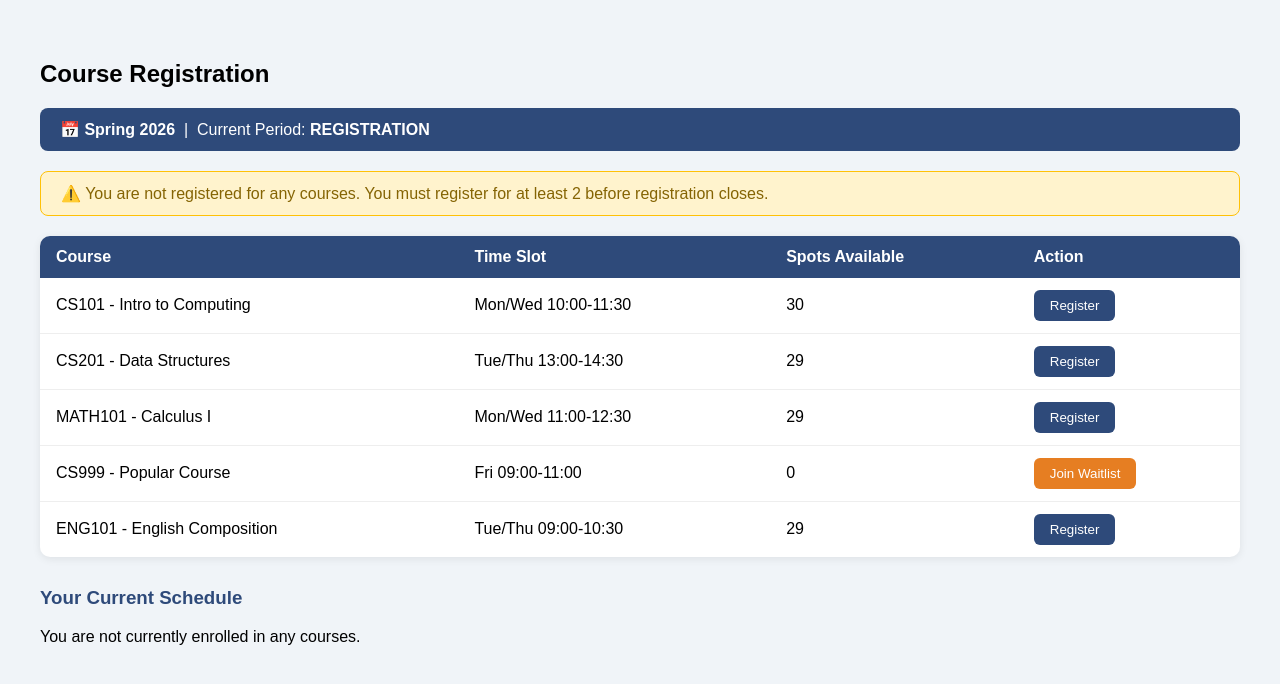
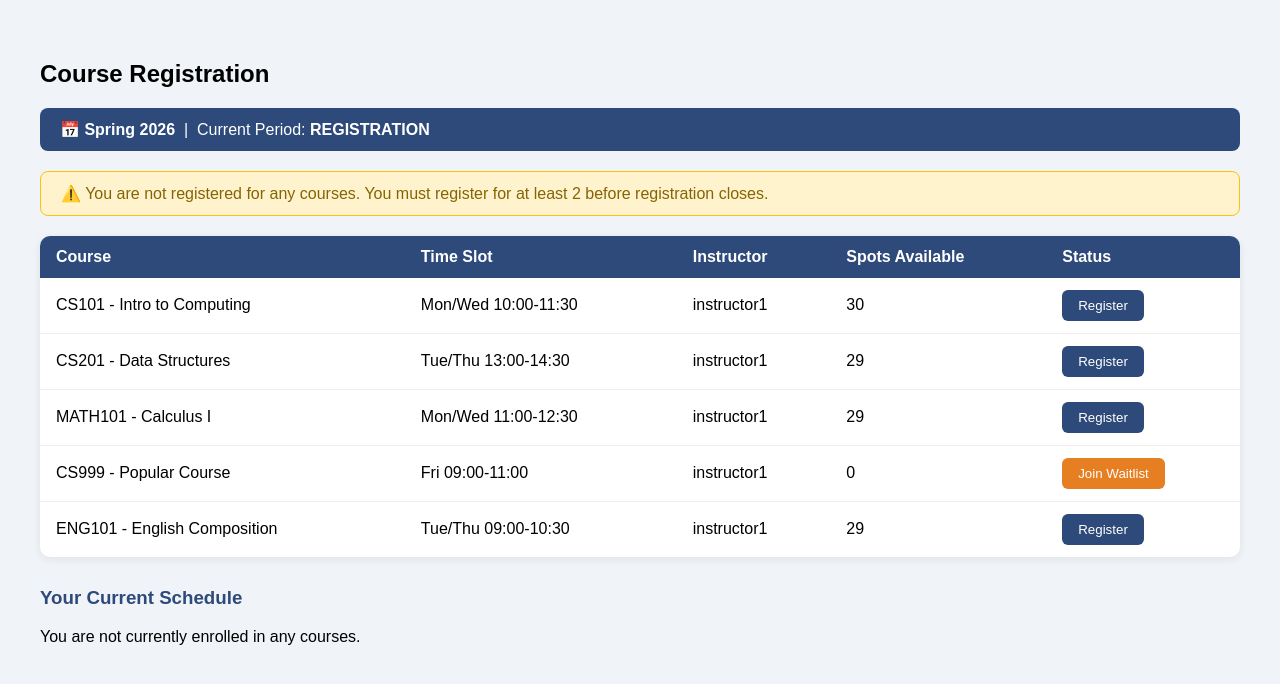
Before and after one commit to Alisha-IM05/college0, a Flask app: page /courses/register in a window 1280 px wide. Shown: the part 56-740 px from the top of the page. Run offline with Flask 3, Linux system fonts and the light colour scheme; a user stored in the database is signed in; data comes from the database, SQL or seed files in the repository; data that the repository does not hold is empty.

Commit message:
fix register_for_course route, add instructor column to registration table, fix schedule table layout

```diff
--- a/app.py
+++ b/app.py
@@ -141,13 +141,18 @@ def course_registration():
 
     ).fetchone()
     courses = conn.execute(
-        """SELECT *, time_slot || ' ' || start_time || '-' || end_time as display_slot
-           FROM courses WHERE status = 'active' AND semester_id = ?""",
+        """SELECT c.*, u.username as instructor_name,
+           c.time_slot || ' ' || c.start_time || '-' || c.end_time as display_slot
+           FROM courses c
+           LEFT JOIN users u ON c.instructor_id = u.id
+           WHERE c.status = 'active' AND c.semester_id = ?""",
         (semester['id'],)
     ).fetchall()
     enrolled = conn.execute(
-        """SELECT c.* FROM enrollments e
+        """SELECT c.*, u.username as instructor_name
+           FROM enrollments e
            JOIN courses c ON e.course_id = c.id
+           LEFT JOIN users u ON c.instructor_id = u.id
            WHERE e.student_id = ? AND e.status = 'enrolled'
            AND c.semester_id = ?""",
         (session['user_id'], semester['id'])
@@ -196,27 +201,25 @@ def register_for_course(course_id):
     if 'user_id' not in session:
         return redirect(url_for('home'))
 
-    # Check student is active/matriculated
-        student = conn.execute(
-            "SELECT * FROM users WHERE id = ? AND role = 'student'",
-            (student_id,)
-        ).fetchone()
-        if student is None or student['status'] != 'active':
-            return 'Only active matriculated students can register for courses'
+    message = register_student(session['user_id'], course_id)
 
     conn = get_db()
     semester = conn.execute(
         "SELECT * FROM semesters ORDER BY id ASC LIMIT 1"
-
     ).fetchone()
     courses = conn.execute(
-        """SELECT *, time_slot || ' ' || start_time || '-' || end_time as display_slot
-           FROM courses WHERE status = 'active' AND semester_id = ?""",
+        """SELECT c.*, u.username as instructor_name,
+           c.time_slot || ' ' || c.start_time || '-' || c.end_time as display_slot
+           FROM courses c
+           LEFT JOIN users u ON c.instructor_id = u.id
+           WHERE c.status = 'active' AND c.semester_id = ?""",
         (semester['id'],)
     ).fetchall()
     enrolled = conn.execute(
-        """SELECT c.* FROM enrollments e
+        """SELECT c.*, u.username as instructor_name
+           FROM enrollments e
            JOIN courses c ON e.course_id = c.id
+           LEFT JOIN users u ON c.instructor_id = u.id
            WHERE e.student_id = ? AND e.status = 'enrolled'
            AND c.semester_id = ?""",
         (session['user_id'], semester['id'])
--- a/templates/courses/register.html
+++ b/templates/courses/register.html
@@ -4,19 +4,13 @@
     <title>College0 - Course Registration</title>
     <style>
         body { font-family: Arial, sans-serif; background: #f0f4f8; margin: 0; }
-        .navbar {
-            background-color: #2E4A7A;
-            padding: 15px 30px;
-            color: white;
-            display: flex;
-            justify-content: space-between;
-            align-items: center;
-        }
+        .navbar { background-color: #2E4A7A; padding: 15px 30px; color: white; display: flex; justify-content: space-between; align-items: center; }
         .navbar h1 { margin: 0; font-size: 22px; }
         .navbar a { color: white; text-decoration: none; margin-left: 20px; }
         .container { padding: 40px; }
         .message { background: #d4edda; border: 1px solid #c3e6cb; padding: 12px 20px; border-radius: 8px; margin-bottom: 20px; color: #155724; }
         .warning { background: #fff3cd; border: 1px solid #ffc107; padding: 12px 20px; border-radius: 8px; margin-bottom: 20px; color: #856404; }
+        .error { background: #f8d7da; border: 1px solid #f5c6cb; padding: 12px 20px; border-radius: 8px; margin-bottom: 20px; color: #721c24; }
         .semester-banner { background: #2E4A7A; color: white; padding: 12px 20px; border-radius: 8px; margin-bottom: 20px; }
         table { width: 100%; border-collapse: collapse; background: white; border-radius: 10px; overflow: hidden; box-shadow: 0 2px 8px rgba(0,0,0,0.08); margin-bottom: 30px; }
         th { background: #2E4A7A; color: white; padding: 12px 16px; text-align: left; }
@@ -48,9 +42,7 @@
 
         {% if message and semester and semester['current_period'] == 'registration' %}
             {% if 'conflict' in message.lower() %}
-            <div style="background:#f8d7da;border:1px solid #f5c6cb;padding:12px 20px;border-radius:8px;margin-bottom:20px;color:#721c24;">
-                ⛔ {{ message }}
-            </div>
+            <div class="error">⛔ {{ message }}</div>
             {% else %}
             <div class="message">{{ message }}</div>
             {% endif %}
@@ -69,19 +61,20 @@
             {% endif %}
         {% endif %}
 
-
         {% if semester and semester['current_period'] == 'registration' %}
             <table>
                 <tr>
                     <th>Course</th>
                     <th>Time Slot</th>
+                    <th>Instructor</th>
                     <th>Spots Available</th>
-                    {% if role == 'student' %}<th>Action</th>{% endif %}
+                    <th>Status</th>
                 </tr>
                 {% for course in courses %}
                 <tr>
                     <td>{{ course['course_name'] }}</td>
                     <td>{{ course['display_slot'] }}</td>
+                    <td>{{ course['instructor_name'] or 'TBA' }}</td>
                     <td>{{ course['capacity'] - course['enrolled_count'] }}</td>
                     {% if role == 'student' %}
                     <td>
@@ -101,6 +94,8 @@
                             </form>
                         {% endif %}
                     </td>
+                    {% else %}
+                    <td>—</td>
                     {% endif %}
                 </tr>
                 {% endfor %}
@@ -108,16 +103,17 @@
         {% else %}
             <div class="warning">
                 {% if semester and semester['current_period'] == 'setup' %}
-                     The semester is opening soon. Please wait for registration to open.
+                    🔧 The semester is opening soon. Please wait for registration to open.
                 {% elif semester and semester['current_period'] == 'running' %}
-                     Classes are in session. Registration is closed.
+                    📖 Classes are in session. Registration is closed.
                 {% elif semester and semester['current_period'] == 'grading' %}
-                     Grading period is active. Registration is closed.
+                    ✅ Grading period is active. Registration is closed.
                 {% else %}
-                     Registration is not currently open.
+                    ⚠️ Registration is not currently open.
                 {% endif %}
             </div>
         {% endif %}
+
         {% if role == 'student' and waitlisted %}
         <h3>Your Waitlist</h3>
         <table>
@@ -153,17 +149,21 @@
             <tr>
                 <th>Course</th>
                 <th>Time Slot</th>
-                <th>Action</th>
+                <th>Instructor</th>
+                {% if semester and semester['current_period'] == 'registration' %}<th>Action</th>{% endif %}
             </tr>
             {% for course in enrolled %}
             <tr>
                 <td>{{ course['course_name'] }}</td>
                 <td>{{ course['time_slot'] }} {{ course['start_time'] }}-{{ course['end_time'] }}</td>
+                <td>{{ course['instructor_name'] or 'TBA' }}</td>
+                {% if semester and semester['current_period'] == 'registration' %}
                 <td>
                     <form method="POST" action="/courses/drop/{{ course['id'] }}">
                         <button type="submit" style="background:#cc0000;color:white;border:none;padding:6px 12px;border-radius:4px;cursor:pointer;">Drop</button>
                     </form>
                 </td>
+                {% endif %}
             </tr>
             {% endfor %}
         </table>
```
